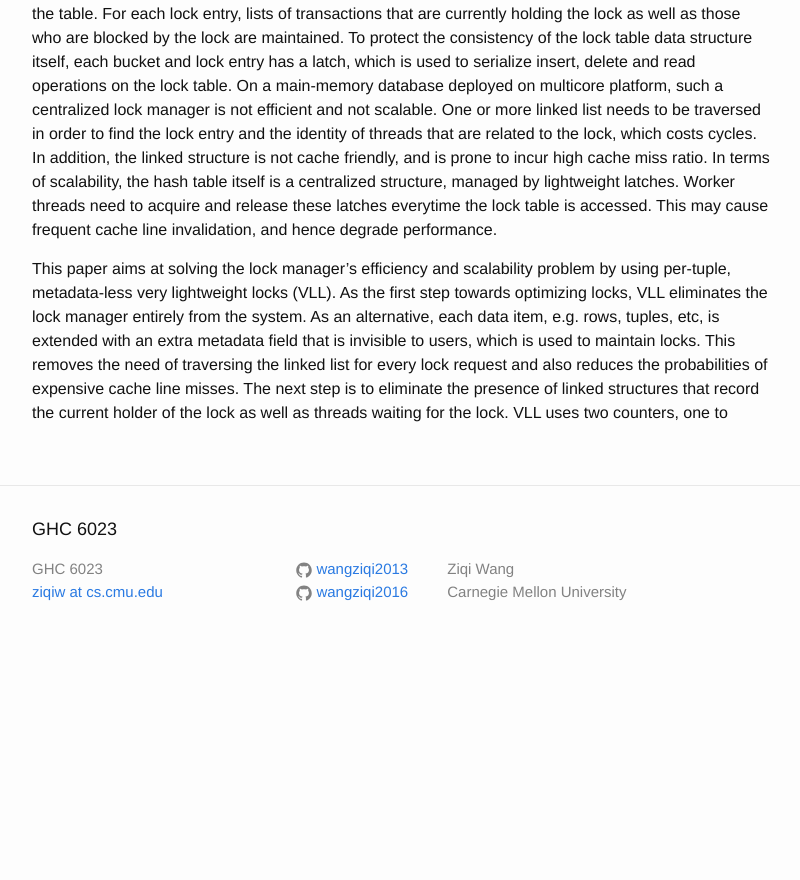
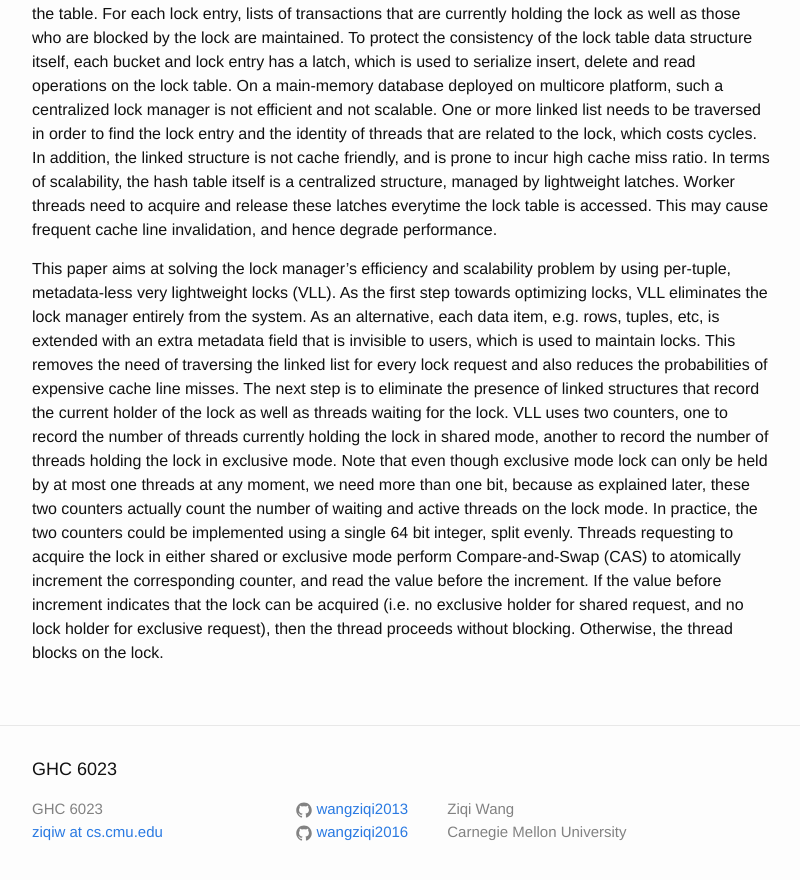
Before and after one commit to wangziqi2013/wangziqi2013.github.io, a Jekyll site: the page built from _posts/2018-06-29-vll.markdown, in a window 1280 px wide and 900 px high, scrolled down 586 px. Shown: the top 880 px of the window, without its empty margins (238-1038 px from the left). Built offline with Jekyll 4.4.1, drawn with Linux system fonts in a browser that asks for light colours; before the commit the page ends 1249 px from its top, so only the background shows below that.

Commit message:
Finish the VLL

```diff
--- a/_posts/2018-06-29-vll.markdown
+++ b/_posts/2018-06-29-vll.markdown
@@ -32,4 +32,11 @@ from the system. As an alternative, each data item, e.g. rows, tuples, etc, is e
 that is invisible to users, which is used to maintain locks. This removes the need of traversing the linked list
 for every lock request and also reduces the probabilities of expensive cache line misses. The next step is to eliminate
 the presence of linked structures that record the current holder of the lock as well as threads waiting for the lock.
-VLL uses two counters, one to
+VLL uses two counters, one to record the number of threads currently holding the lock in shared mode, another to record
+the number of threads holding the lock in exclusive mode. Note that even though exclusive mode lock can only be held by
+at most one threads at any moment, we need more than one bit, because as explained later, these two counters actually
+count the number of waiting and active threads on the lock mode. In practice, the two counters could be implemented
+using a single 64 bit integer, split evenly. Threads requesting to acquire the lock in either shared or exclusive mode
+perform Compare-and-Swap (CAS) to atomically increment the corresponding counter, and read the value before the increment.
+If the value before increment indicates that the lock can be acquired (i.e. no exclusive holder for shared request, and no
+lock holder for exclusive request), then the thread proceeds without blocking. Otherwise, the thread blocks on the lock.
```
